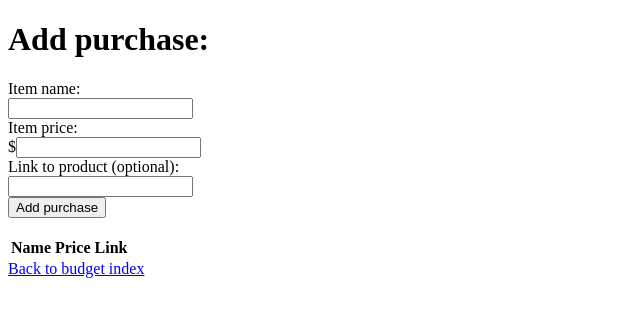
After one commit to JOsterloth/iuylihuit_Budget_Calc_Project, a PHP site: page /purchase_interface.php in a window 1280 px wide. The commit adds this page. Shown: the top 317 px of the page, without its empty margins (0-640 px from the left). Run offline with PHP 8.4, Linux system fonts and the light colour scheme; lists and menus that the app fills with data are empty.

Commit message:
Made beta version of purchase interface
Made a very, very beta version of the purchase interface. Also changed purchase_interface.html to a php file. Currently haven't done anything to reset the session, so even if you close the web page your input will stay.

```diff
--- /dev/null
+++ b/purchase_interface.php
@@ -0,0 +1,67 @@
+<?php
+    session_start(); //I know in the todo list it says that this file will send stuff to database, but for now (since we havent covered) database I'll be using sessions
+    // maybe, instead of saving straight to the database, we'll use a session variable and allow user to save to database using a username and password?
+    //idk just riffin ya know?
+
+    if(isset($_POST['item_name'])){ //since item_name is a required field, checking if just it is set should(?) be fine
+        if(!isset($_SESSION['purchases'])){ //if the purchases array hasnt been set yet, we initialize as empty array
+            $_SESSION['purchases'] = [];
+        }
+        array_push($_SESSION['purchases'], array("item_name" => $_POST['item_name'],
+                    "price" => $_POST['price'],
+                    "link" => $_POST['link'])); //adding whatever the form sent to this page to the purchases array
+    }
+?>
+
+<!DOCTYPE html>
+<html lang="en">
+<head>
+    <title>Budget Calculator</title>
+    <meta charset="UTF-8">
+    <meta http-equiv="X-UA-Compatible" content="IE=edge">
+    <link rel="stylesheet" href="./ui_styles.css">
+</head>
+<body>
+    <h1>
+        Add purchase:
+</h1>
+<form action="./purchase_interface.php" method="post">
+    <label for="item_name">Item name: </label><br>
+    <input type="text" id="item_name" name="item_name" required><br>
+
+    <label for="price">Item price: </label><br>
+    $<input type="number" id="price" name="price" required><br>
+
+    <label for="link">Link to product (optional): </label><br>
+    <input type="text" id="link" name="link"><br>
+
+    <button type="submit">Add purchase</button>
+</form>
+<br>
+<table>
+    <th>Name</th>
+    <th>Price</th>
+    <th>Link</th>
+<?php
+
+    if(isset($_SESSION['purchases'])){ // This block of code pretty much just creates a table out of the purchases array
+        $purchases = $_SESSION['purchases'];
+        foreach ($purchases as $p){
+            $tr= "<tr>";
+            $tr .= ("<th>" . $p['item_name'] . "</th>");
+            $tr .= ("<th>" . $p['price'] . "</th>");
+            if($p['link']!=""){ // idk why, but the form sends link out as an empty string if the user doesnt put anything in. I assume this is a blunder on my part, so for now this if statement is like this
+                $tr .= ("<th>" . $p['link'] . "</th>");
+            }
+            else{
+                $tr .= ("<th> N/A </th>");
+            }
+            $tr .= "</tr>";
+            echo $tr;
+        }
+    }
+
+?>
+</table>
+<a href="budget_index.php">Back to budget index</a>
+</body>
```
Also changed, not shown: budget_index.php (+45 -15 lines).
